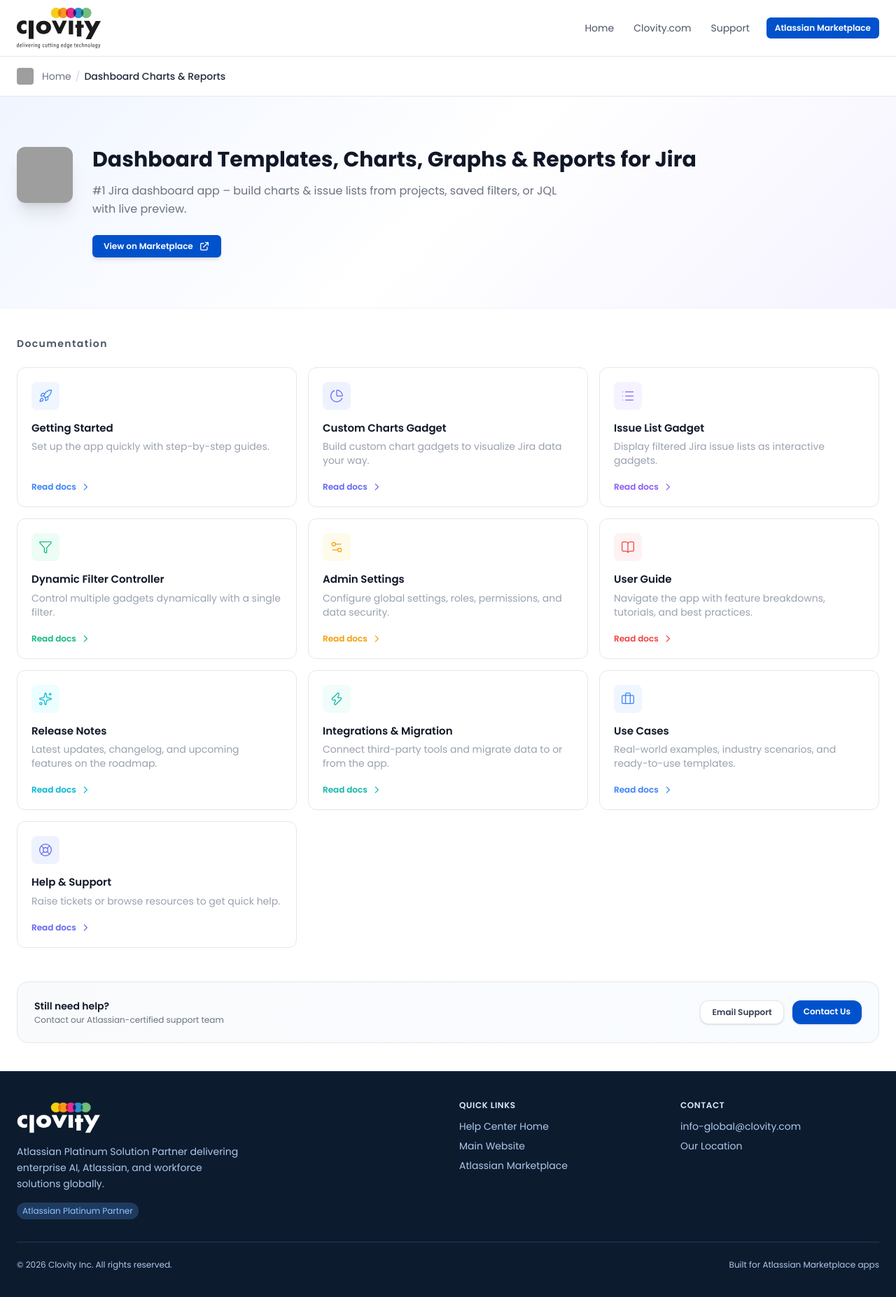
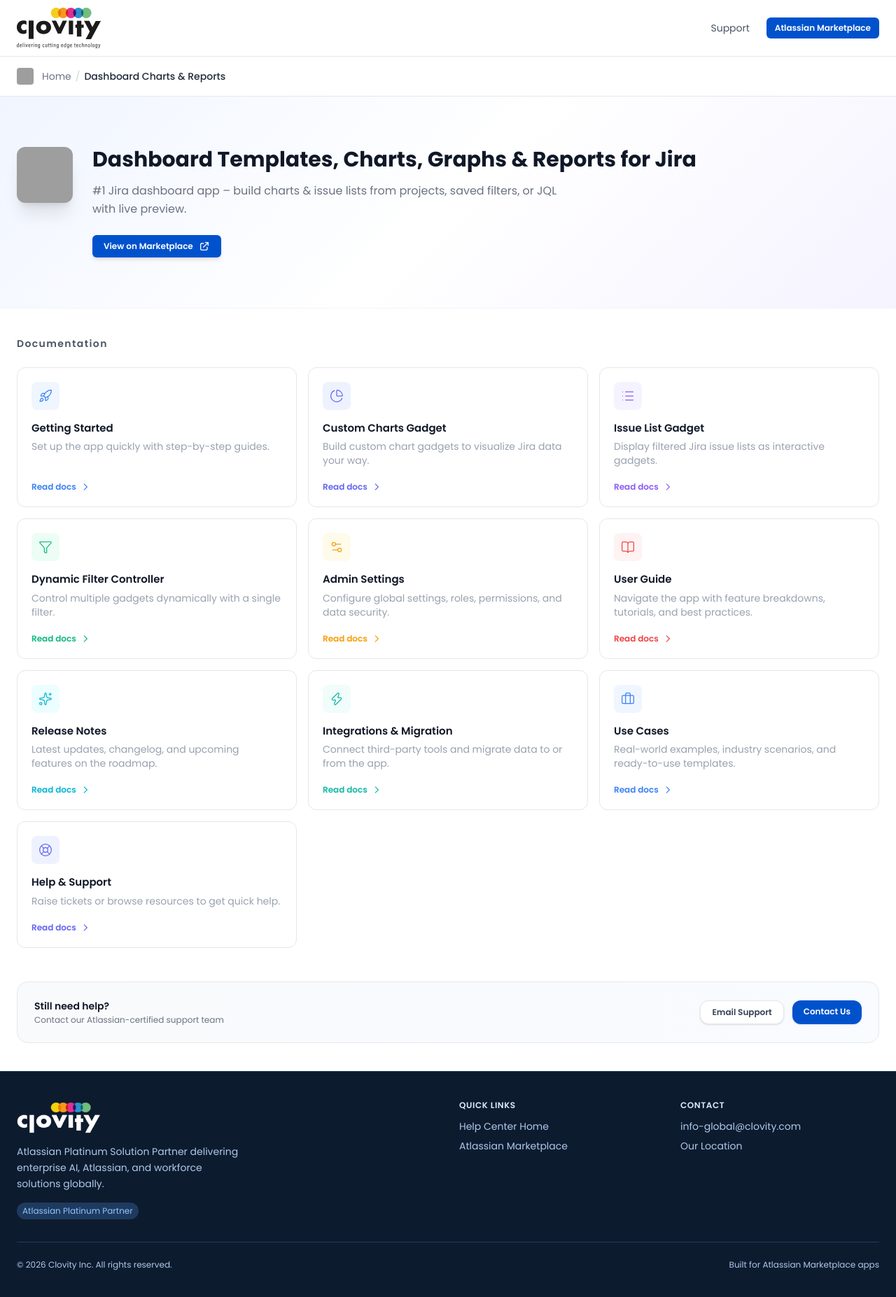
Before and after one commit to akashs-sudo/clovity-apps-help-center, a Next.js app: page /apps/dashboard-charts-jira in a window 1280 px wide. Shown: the whole page at 70% size. Built offline with nearby package versions, Linux system fonts and the light colour scheme; grey boxes are pictures that could not be loaded.

Commit message:
header footer changes

```diff
--- a/src/components/Footer.jsx
+++ b/src/components/Footer.jsx
@@ -41,15 +41,6 @@
                   className="text-blue-200/90 hover:text-blue-100 transition-colors"
                 >
                   Help Center Home
-                </Link>
-              </li>
-              <li>
-                <Link
-                  href="https://clovity.com"
-                  target="_blank"
-                  className="text-blue-200/90 hover:text-blue-100 transition-colors"
-                >
-                  Main Website
                 </Link>
               </li>
               <li>
--- a/src/components/Navbar.jsx
+++ b/src/components/Navbar.jsx
@@ -23,19 +23,6 @@
 
           {/* Desktop Nav */}
           <div className="hidden md:flex items-center gap-1 text-sm">
-            <Link
-              href="/"
-              className="px-3 py-1.5 text-gray-600 hover:text-gray-900 hover:bg-gray-100 rounded-md transition-colors"
-            >
-              Home
-            </Link>
-            <Link
-              href="https://clovity.com"
-              target="_blank"
-              className="px-3 py-1.5 text-gray-600 hover:text-gray-900 hover:bg-gray-100 rounded-md transition-colors"
-            >
-              Clovity.com
-            </Link>
             <Link
               href="https://clovity.com/contact"
               target="_blank"
@@ -88,29 +75,16 @@
         {mobileOpen && (
           <div className="md:hidden border-t border-gray-100 py-3 space-y-1">
             <Link
-              href="/"
-              className="block px-3 py-2 text-sm text-gray-700 hover:bg-gray-50 rounded-md"
-            >
-              Home
-            </Link>
-            <Link
-              href="https://clovity.com"
-              target="_blank"
-              className="block px-3 py-2 text-sm text-gray-700 hover:bg-gray-50 rounded-md"
-            >
-              Clovity.com
-            </Link>
-            <Link
               href="https://clovity.com/contact"
               target="_blank"
-              className="block px-3 py-2 text-sm text-gray-700 hover:bg-gray-50 rounded-md"
+              className="px-3 py-2 text-sm text-gray-700 hover:bg-gray-50 rounded-md"
             >
               Support
             </Link>
             <Link
               href="https://marketplace.atlassian.com/vendors/398573336/clovity"
               target="_blank"
-              className="block mx-3 mt-2 px-3 py-2 text-xs font-semibold text-white rounded-md text-center"
+              className="mx-3 mt-2 px-3 py-2 text-xs font-semibold text-white rounded-md text-center"
               style={{ backgroundColor: "#0052CC" }}
             >
               Atlassian Marketplace
```
